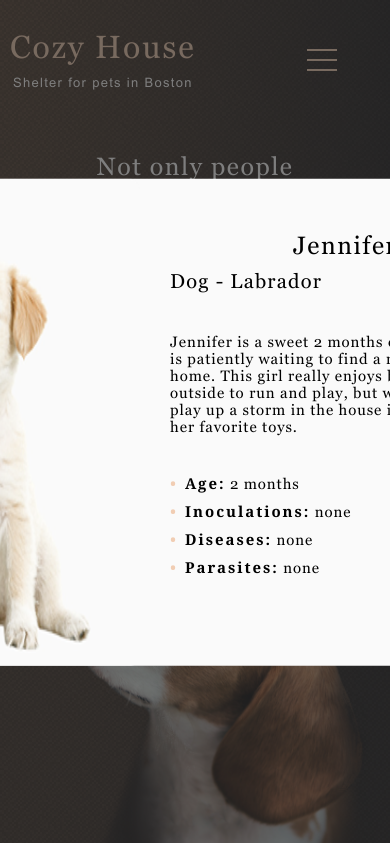
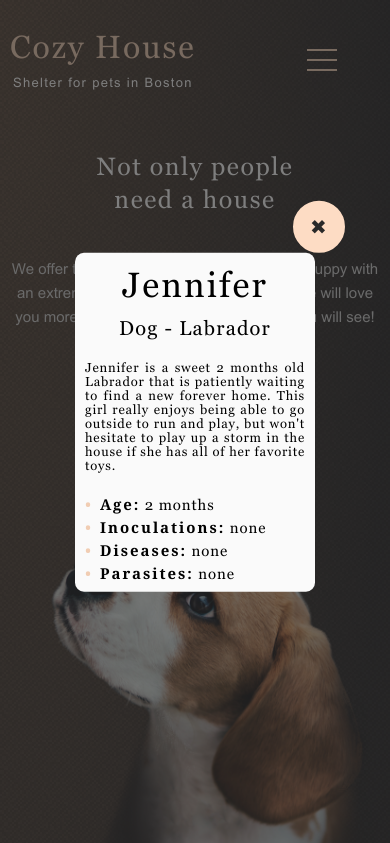
Before and after one commit to sylarBrest/JSFE2022Q1, a plain HTML site: page shelter/pages/main/index.html in a window 390 px wide. Shown: the top 843 px of the page. Drawn offline with Linux system fonts and the light colour scheme.

Commit message:
feat: add adaptive for popup

```diff
--- a/shelter/assets/css/style.scss
+++ b/shelter/assets/css/style.scss
@@ -430,8 +430,17 @@ body {
         display: none;
 
         .popup-pet-image {
+            max-width: 500px;
             width: 500px;
             border-radius: 9px;
+
+            @media screen and (max-width: 1279px) {
+                max-width: 350px;
+            }
+
+            @media screen and (max-width: 767px) {
+                display: none;
+            }
         }
 
         .popup-info {
@@ -448,16 +457,34 @@ body {
 
                 .popup-pet-name {
                     @include h3($color-black);
+
+                    @media screen and (max-width: 767px) {
+                        font-size: 35px;
+                    }
                 }
 
                 .popup-pet-typebreed {
                     @include h4($color-black);
+
+                    @media screen and (max-width: 767px) {
+                        align-self: center;
+                    }
                 }
             }
 
             .popup-pet-description {
                 @include h5($color-black);
                 line-height: 17px;
+
+                @media screen and (max-width: 1279px) {
+                    font-size: 13px;
+                    line-height: 14px;
+                }
+
+                @media screen and (max-width: 767px) {
+                    margin-top: 1px;
+                    text-align: justify;
+                }
             }
 
             .popup-add-info {
@@ -486,6 +513,25 @@ body {
                     }
                 }
 
+                @media screen and (max-width: 1279px) {
+                    gap: 6px;
+                }
+
+                @media screen and (max-width: 767px) {
+                    padding-top: 5px;
+                }
+            }
+
+            @media screen and (max-width: 1279px) {
+                padding: 10px 9px 37px 10px;
+                max-width: 280px;
+                gap: 20px;
+            }
+
+            @media screen and (max-width: 767px) {
+                padding: 10px;
+                max-width: 240px;
+                gap: 20px;
             }
         }
 
@@ -528,6 +574,10 @@ body {
             &:hover {
                 background-color: $color-primary-light;
                 border-color: $color-primary-light;
+            }
+
+            @media screen and (max-width: 767px) {
+                right: -30px;
             }
         }
 
```
Also changed, not shown: shelter/assets/css/style.css, shelter/pages/main/style.css, 2 other files.
